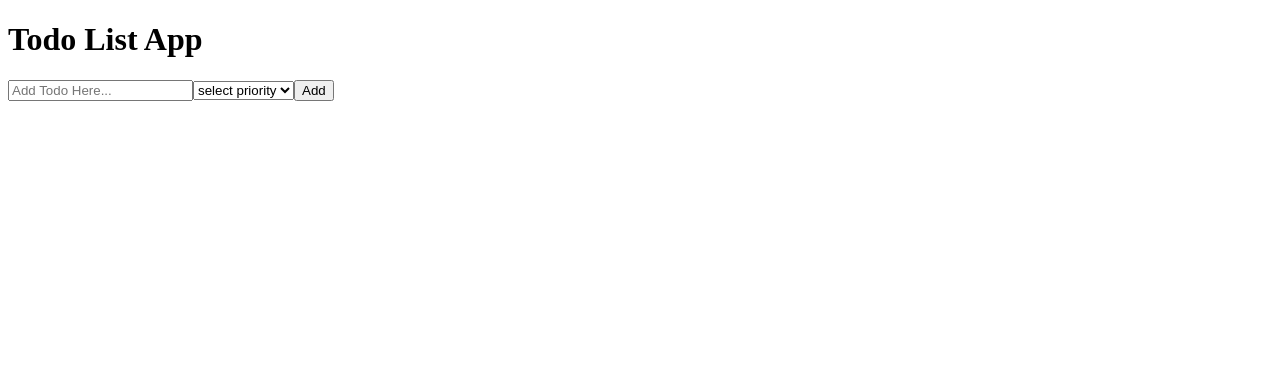
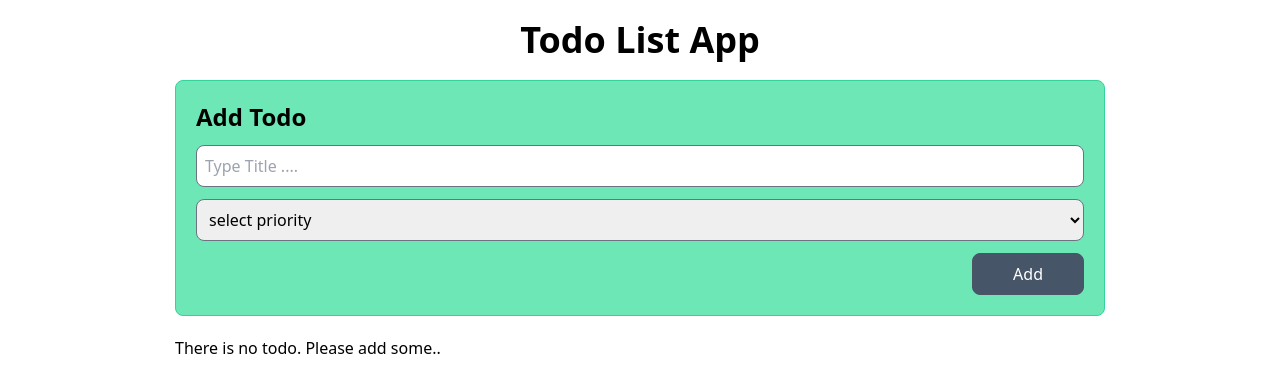
Before and after one commit to Rashed1879/todo-list-app, a React (Vite) app: page / in a window 1280 px wide. Shown: the top 392 px of the page. Built offline with nearby package versions, Linux system fonts and the light colour scheme.

Commit message:
added some basic styles, showing todos, handled status

```diff
--- a/src/App.jsx
+++ b/src/App.jsx
@@ -1,13 +1,17 @@
 import AddTodo from './components/AddTodo/AddTodo';
+import TodoList from './components/TodoList/TodoList';
 
 function App() {
 	return (
 		<>
-			<div>
-				<h1 className="text-4xl text-center font-semibold">
+			<div className="container mx-auto px-5">
+				<h1 className="text-4xl text-center font-semibold my-5">
 					Todo List App
 				</h1>
-				<AddTodo />
+				<div className="w-full md:w-3/4 mx-auto">
+					<AddTodo />
+					<TodoList />
+				</div>
 			</div>
 		</>
 	);
--- a/src/components/AddTodo/AddTodo.jsx
+++ b/src/components/AddTodo/AddTodo.jsx
@@ -11,7 +11,7 @@ const AddTodo = () => {
 		const priority = form.priority.value;
 
 		const newTodo = {
-			id: new Date().getTime(),
+			id: new Date().getTime().toString(),
 			todoTitle,
 			priority,
 			completed: false,
@@ -28,13 +28,22 @@ const AddTodo = () => {
 
 	return (
 		<>
-			<form onSubmit={addTodo}>
+			<form
+				onSubmit={addTodo}
+				className="my-5 flex flex-col space-y-3 border border-emerald-400 p-5 bg-emerald-300 rounded-lg"
+			>
+				<h2 className="text-2xl font-semibold">Add Todo</h2>
 				<input
+					className="outline-none text-gray-700 border border-gray-500 p-2 rounded-lg"
 					name="todoTitle"
 					type="text"
-					placeholder="Add Todo Here..."
+					placeholder="Type Title ...."
 				/>
-				<select defaultValue="" name="priority">
+				<select
+					defaultValue=""
+					name="priority"
+					className="text-black border border-gray-500 rounded-lg focus:border-gray-500 p-2"
+				>
 					<option value="" disabled>
 						select priority
 					</option>
@@ -42,7 +51,14 @@ const AddTodo = () => {
 					<option value="medium">Medium</option>
 					<option value="high">High</option>
 				</select>
-				<button type="submit">Add</button>
+				<div className="text-end">
+					<button
+						type="submit"
+						className="px-10 py-2 border border-gray-600 bg-slate-600 rounded-lg hover:bg-slate-500 text-white"
+					>
+						Add
+					</button>
+				</div>
 			</form>
 		</>
 	);
--- a/src/components/Todo/Todo.jsx
+++ b/src/components/Todo/Todo.jsx
@@ -1,8 +1,46 @@
-const Todo = () => {
+/* eslint-disable react/prop-types */
+
+import { useContext } from 'react';
+import { TodoContext } from '../../provider/TodoContext';
+
+const Todo = ({ todo }) => {
+	const [todos, setTodos] = useContext(TodoContext);
+	const { id, todoTitle, completed, priority } = todo;
+
+	const handleCompleteTodo = (e) => {
+		const completedTodos = todos.map((todo) => {
+			if (todo.id === e.target.value) {
+				todo.completed = false;
+				if (e.target.checked) {
+					todo.completed = true;
+				}
+			}
+			return todo;
+		});
+		setTodos(completedTodos);
+	};
+
 	return (
 		<>
-			<div>
-				<h2>This is Todo</h2>
+			<div className="bg-slate-300 rounded-lg pl-5 flex items-center justify-between">
+				<div className="flex items-center space-x-5">
+					<input
+						type="checkbox"
+						name=""
+						id={id}
+						value={id}
+						onChange={handleCompleteTodo}
+					/>
+					<p>{todoTitle}</p>
+				</div>
+				<p>Priority: {priority}</p>
+				<p>Status: {completed ? 'Completed' : 'Incompleted'}</p>
+				<button
+					type="submit"
+					className="px-5 py-2 border border-gray-600 bg-slate-600 rounded-lg hover:bg-slate-500 text-white"
+				>
+					Delete
+				</button>
 			</div>
 		</>
 	);
--- a/src/components/TodoList/TodoList.jsx
+++ b/src/components/TodoList/TodoList.jsx
@@ -1,8 +1,17 @@
+import { useContext } from 'react';
+import Todo from '../Todo/Todo';
+import { TodoContext } from '../../provider/TodoContext';
+
 const TodoList = () => {
+	const [todos] = useContext(TodoContext);
 	return (
 		<>
-			<div>
-				<h2>This is TodoList</h2>
+			<div className="space-y-3">
+				{todos.length >= 1 ? (
+					todos.map((todo) => <Todo key={todo.id} todo={todo} />)
+				) : (
+					<p>There is no todo. Please add some..</p>
+				)}
 			</div>
 		</>
 	);
--- a/src/main.jsx
+++ b/src/main.jsx
@@ -1,6 +1,7 @@
 import React from 'react';
 import ReactDOM from 'react-dom/client';
 import App from './App.jsx';
+import './index.css';
 import { TodoProvider } from './provider/TodoContext.jsx';
 
 ReactDOM.createRoot(document.getElementById('root')).render(
```
